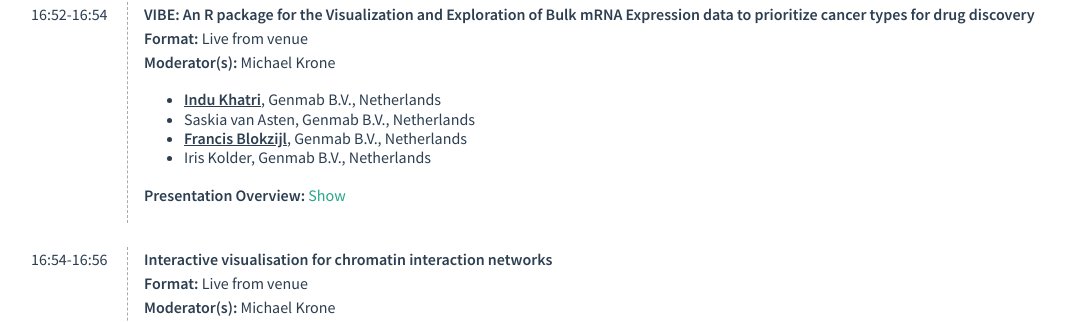
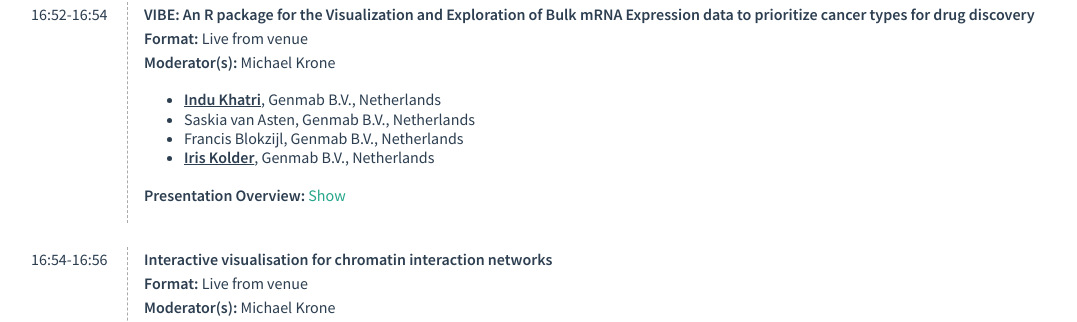
Before and after one commit to foreveremain/2024, a Jekyll site: the page built from program_ismb.md, in a window 1280 px wide and 900 px high, scrolled down 7832 px. Shown: the part 132-454 px from the top of the window, without its empty margins (97-1174 px from the left). Built offline with Jekyll 4.4.1, drawn with Linux system fonts in a browser that asks for light colours.

Commit message:
Update program_ismb_timetable.html

```diff
--- a/program_ismb_timetable.html
+++ b/program_ismb_timetable.html
@@ -905,8 +905,8 @@
             <ul class="authorsList">
                 <li><span class="speaker">Indu Khatri</span>, Genmab B.V., Netherlands </li>
                 <li>Saskia van Asten, Genmab B.V., Netherlands </li>
-                <li><span class="speaker">Francis Blokzijl</span>, Genmab B.V., Netherlands </li>
-                <li>Iris Kolder, Genmab B.V., Netherlands </li>
+                <li>Francis Blokzijl, Genmab B.V., Netherlands </li>
+                <li><span class="speaker">Iris Kolder</span>, Genmab B.V., Netherlands </li>
             </ul>
         </div>
         <p><strong>Presentation Overview:</strong> <a class="showToggle3" href="#">Show</a> </p>
```
